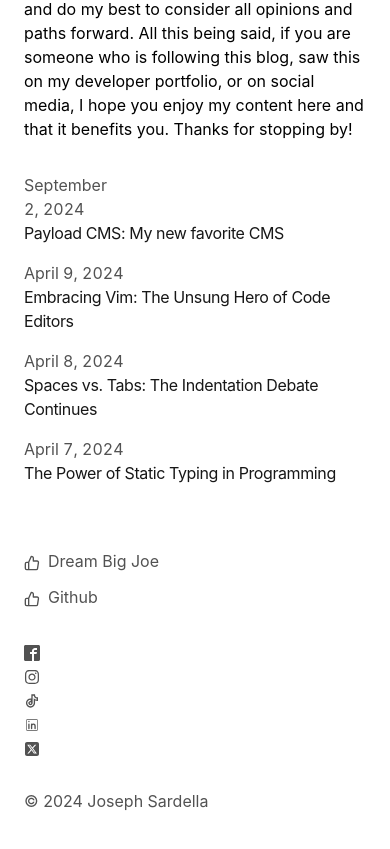
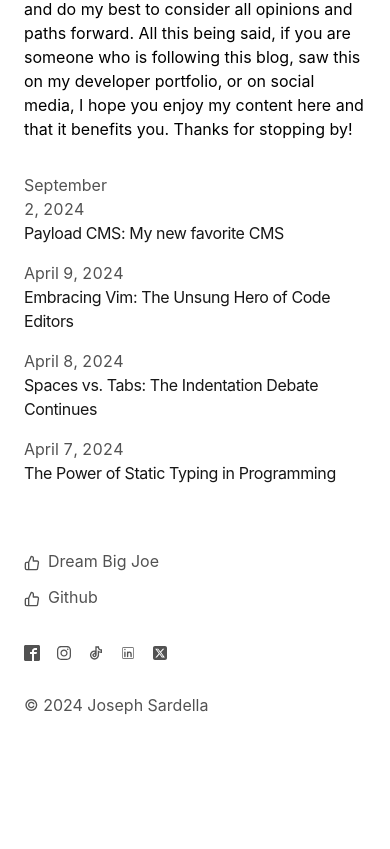
Before and after one commit to VirtualJoe760/jsnextblog, a Next.js app: page / in a window 390 px wide. Shown: the part 611-1460 px from the top of the page. After the commit the page ends 1392 px from the top, so only its background shows below. Built offline with nearby package versions, Linux system fonts and the light colour scheme.

Commit message:
fixed package installs

```diff
--- a/app/components/footer.tsx
+++ b/app/components/footer.tsx
@@ -49,7 +49,7 @@ export default function Footer() {
           </a>
         </li>
       </ul>
-      <ul className="font-sm mt-8 flex flex-col space-x-0 space-y-2 text-neutral-600 md:flex-row md:space-x-4 md:space-y-0 dark:text-neutral-300">
+      <ul className="font-sm mt-8 flex flex-col space-x-0 text-neutral-600 flex-row space-x-4 space-y-0 dark:text-neutral-300">
         <li>
           <a
               className="flex items-center transition-all hover:text-neutral-800 dark:hover:text-neutral-100"
```
